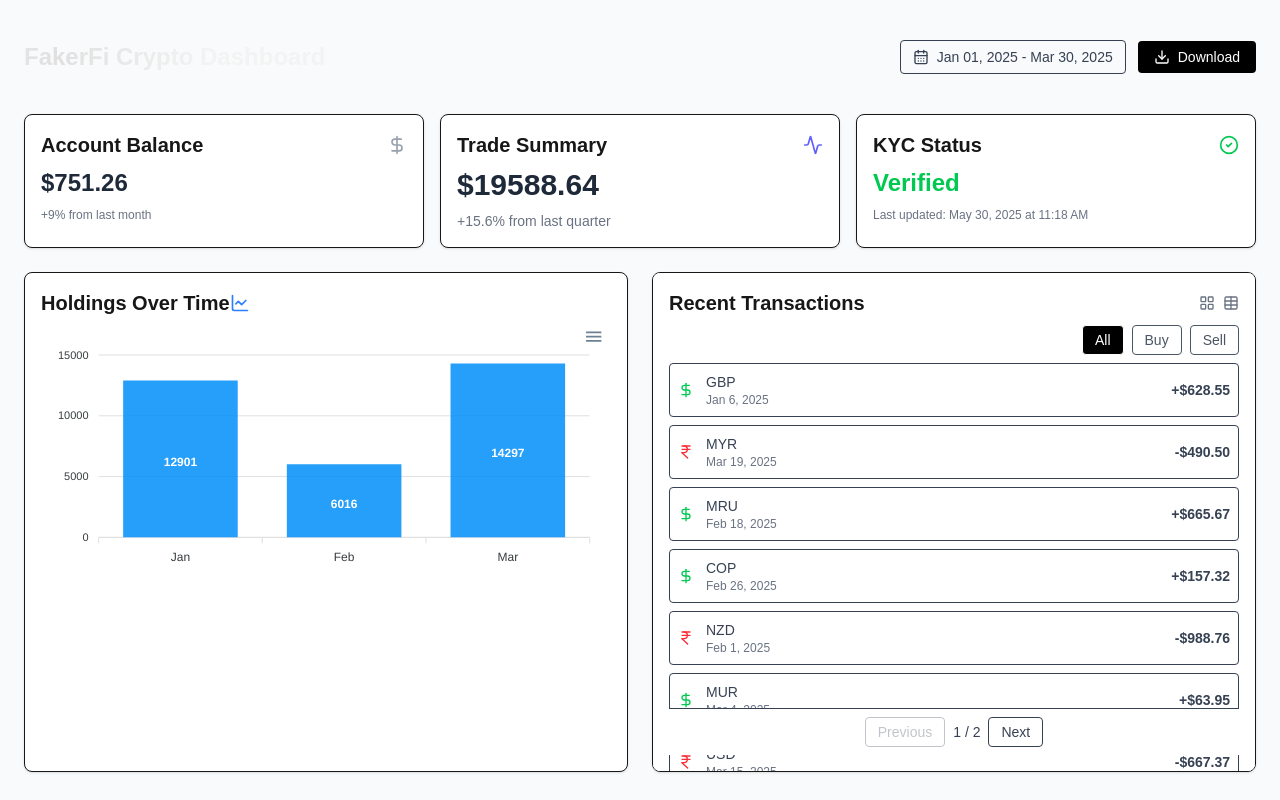
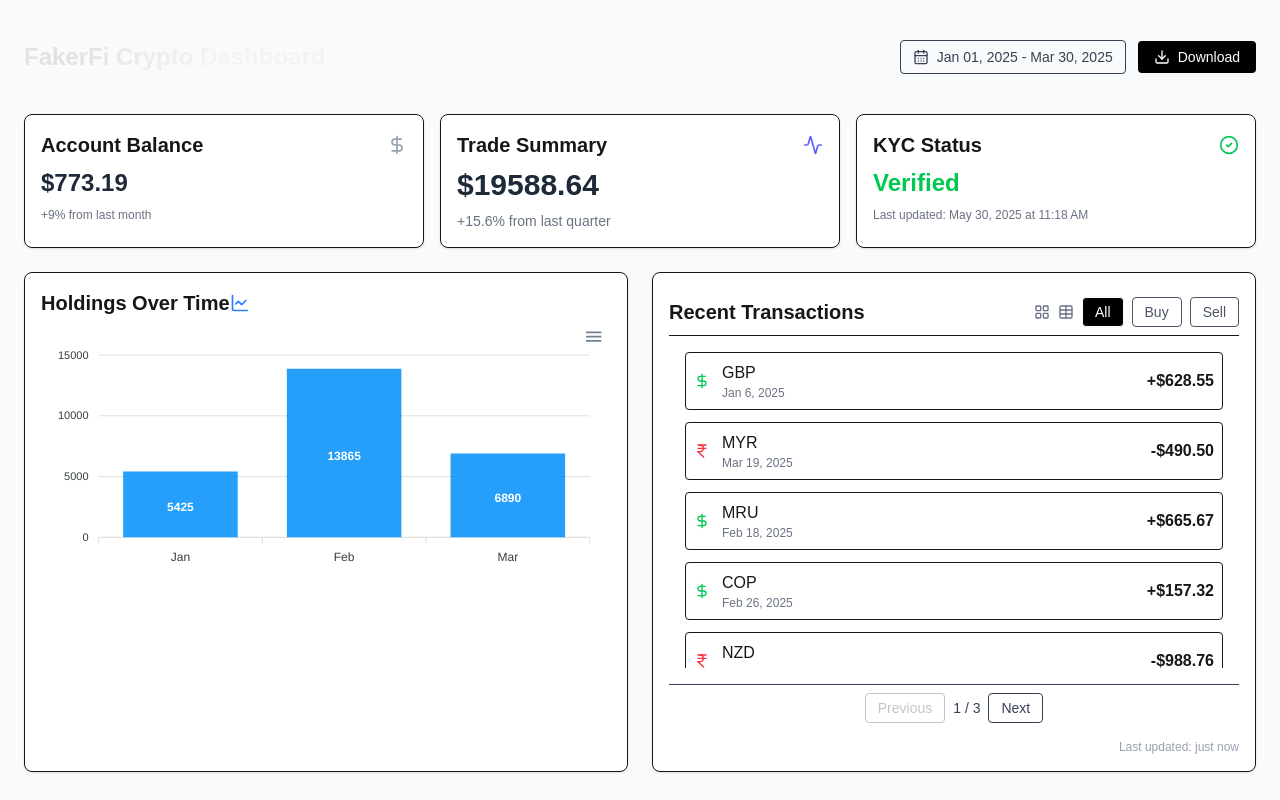
Before and after one commit to izzydoesit/fakerFi, a Next.js app: page / in a window 1280 px wide. Built offline with nearby package versions, Linux system fonts and the light colour scheme.

Commit message:
Add usePagination, fix styling for RecentTransactions component

```diff
--- a/src/components/Dashboard/RecentTransactions.tsx
+++ b/src/components/Dashboard/RecentTransactions.tsx
@@ -1,7 +1,6 @@
 "use client";
 
 import {
-  CreditCard,
   DollarSign,
   IndianRupee,
   LayoutGrid,
@@ -15,6 +14,9 @@ import { Card, CardContent, CardHeader } from "../ui/Card";
 import PaginationControls from "../ui/PaginationControls";
 import { useDateRange } from "@/context/DateRangeContext";
 import { motion } from "framer-motion";
+import { usePagination } from "@/hooks/usePagination";
+
+const PAGE_SIZE = 10;
 
 const iconMap: Record<Trade["type"], JSX.Element> = {
   buy: <DollarSign className="w-4 h-4 text-green-500" />,
@@ -25,11 +27,9 @@ export default function RecentTransactions(): JSX.Element {
   const { range } = useDateRange();
   const [layout, setLayout] = useState<"grid" | "table">("grid");
   const [filter, setFilter] = useState<"all" | "buy" | "sell">("all");
-  const [page, setPage] = useState(1);
-  const pageSize = 10;
 
   const allTrades = useMemo(
-    () => generateTrades(20, range.from, range.to),
+    () => generateTrades(30, range.from, range.to),
     [range.from, range.to]
   );
 
@@ -37,14 +37,17 @@ export default function RecentTransactions(): JSX.Element {
     (t) => filter === "all" || t.type === filter
   );
 
-  const paginatedTrades = filteredTrades.slice(
-    (page - 1) * pageSize,
-    page * pageSize
-  );
+  const {
+    currentPageItems: paginatedTrades,
+    currentPage,
+    totalPages,
+    setPage,
+  } = usePagination(filteredTrades, PAGE_SIZE);
 
   return (
-    <Card className="max-h-[500px] overflow-auto relative">
-      <CardHeader>
+    <Card className="relative h-[500px] flex flex-col">
+      {/* Sticky Header */}
+      <CardHeader className="sticky top-0 bg-white z-10 border-b">
         <div className="flex justify-between items-center w-full">
           <div className="text-xl font-semibold">Recent Transactions</div>
           <div className="flex items-center gap-2 ml-auto">
@@ -66,10 +69,9 @@ export default function RecentTransactions(): JSX.Element {
             </button>
           </div>
         </div>
-      </CardHeader>
 
-      <CardContent className="space-y-3">
-        <div className="flex justify-end gap-2 mb-2">
+        <div className="flex items-center justify-end my-2">
+          <div className="flex gap-2">
             {["all", "buy", "sell"].map((f) => (
               <button
                 key={f}
@@ -85,7 +87,11 @@ export default function RecentTransactions(): JSX.Element {
               </button>
             ))}
           </div>
+        </div>
+      </CardHeader>
 
+      {/* Scrollable Content Area */}
+      <div className="flex-1 overflow-y-auto space-y-3 px-4 py-2">
         {paginatedTrades.length > 0 ? (
           paginatedTrades.map((trade) => (
             <motion.div
@@ -112,15 +118,17 @@ export default function RecentTransactions(): JSX.Element {
         ) : (
           <div className="text-gray-500 text-sm text-center">No trades found</div>
         )}
+      </div>
 
-        {filteredTrades.length > pageSize && (
+      {/* Sticky Footer */}
+      <CardContent className="sticky bottom-0 bg-white z-10 border-t mt-auto pt-2">
+        {filteredTrades.length > PAGE_SIZE && (
           <PaginationControls
-            currentPage={page}
-            totalPages={Math.ceil(filteredTrades.length / pageSize)}
+            currentPage={currentPage}
+            totalPages={totalPages}
             onPageChange={setPage}
           />
         )}
-
         <div className="text-xs text-gray-400 text-right mt-2">
           Last updated: just now
         </div>
```
Lines whose indentation alone changed are shown as unchanged.
